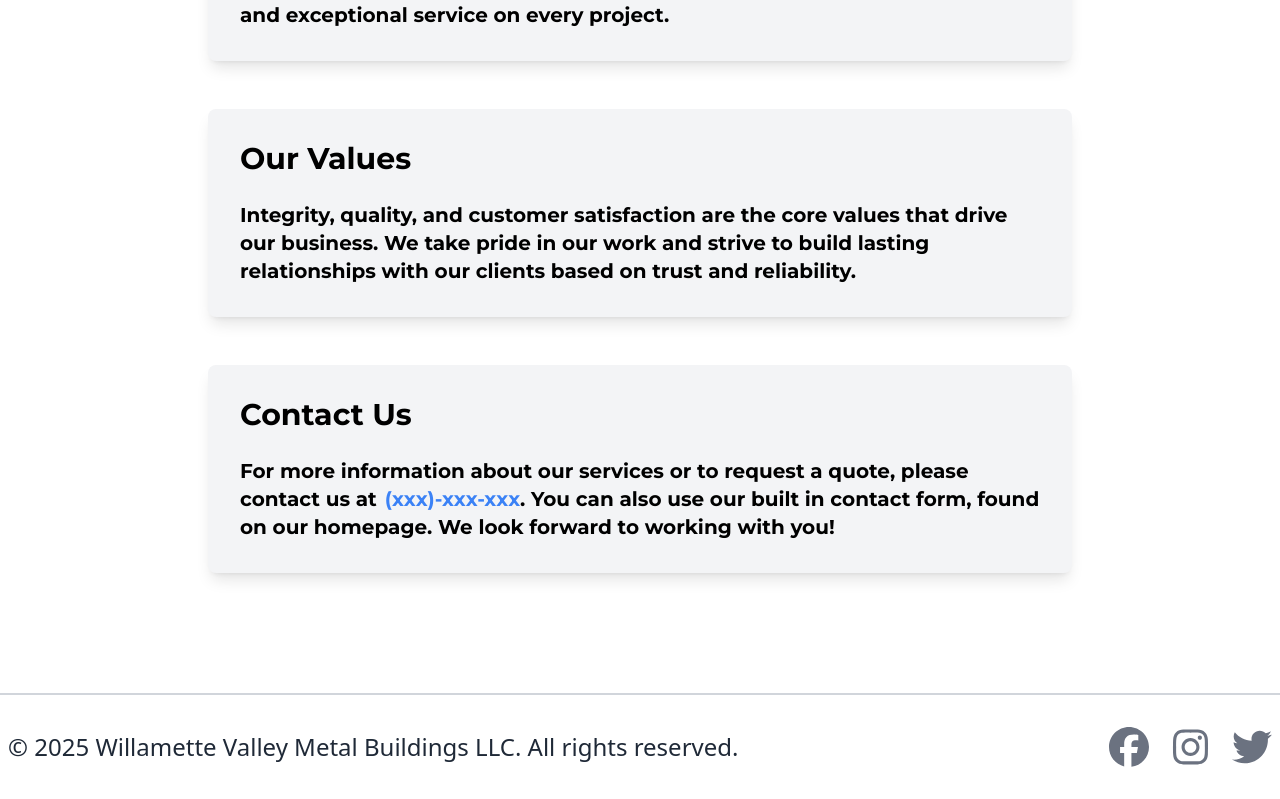
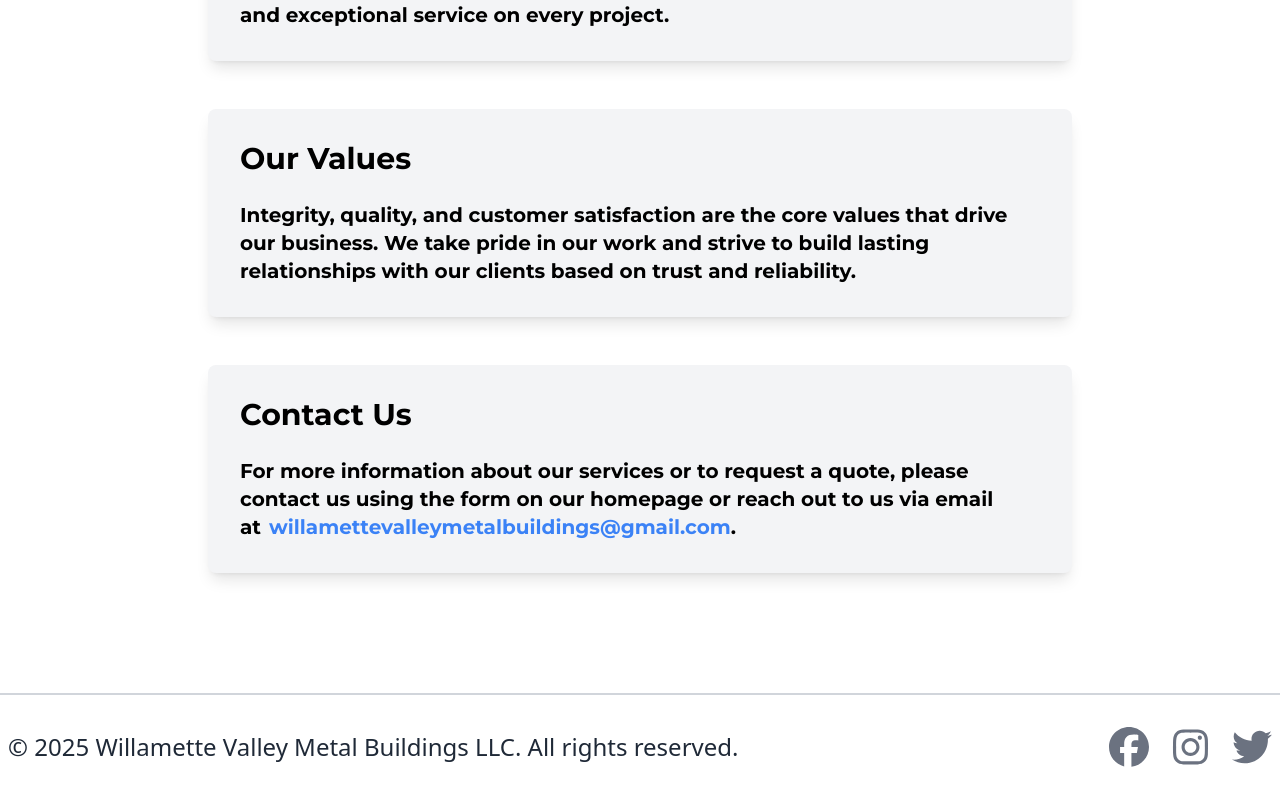
Before and after one commit to JayySaucee/constructionSite, a React (Create React App) app in the folder construction-website-jl/: page /about in a window 1280 px wide. Shown: the part 655-1454 px from the top of the page. Built offline with nearby package versions, Linux system fonts and the light colour scheme.

Commit message:
Made changes according to client's request.

```diff
--- a/construction-website-jl/package.json
+++ b/construction-website-jl/package.json
@@ -16,7 +16,7 @@
     "react-image-lightbox": "^5.1.4",
     "react-responsive-carousel": "^3.2.23",
     "react-router-dom": "^7.1.3",
-    "react-scripts": "5.0.1",
+    "react-scripts": "^5.0.1",
     "styled-components": "^6.1.14"
   },
   "scripts": {
--- a/construction-website-jl/src/components/quoteForm.js
+++ b/construction-website-jl/src/components/quoteForm.js
@@ -23,7 +23,7 @@ function QuoteForm() {
       <h1 className="text-center text-4xl py-2" style={{ fontFamily: 'Montserrat, sans-serif' }}>REQUEST A QUOTE</h1>
 
       {/* Set up form to make use of formsubmit.co */}
-      <form action="https://formsubmit.co/jorgealejandre.piki@gmail.com" method="POST">
+      <form action="https://formsubmit.co/willamettevalleymetalbuildings@gmail.com" method="POST">
       <input type="hidden" name="_subject" value="New Quote Request!" />
         <input type="hidden" name="_captcha" value="true" />
         <input type="hidden" name="_template" value="table"/>
--- a/construction-website-jl/src/pages/About.js
+++ b/construction-website-jl/src/pages/About.js
@@ -46,13 +46,15 @@ function About() {
         <div className="mb-12 p-8 bg-gray-100 rounded-lg shadow-lg" data-aos="fade-up">
           <h2 className="text-3xl font-bold mb-6" style={{ fontFamily: 'Montserrat, sans-serif' }}>Contact Us</h2>
           <p className="text-xl" style={{ fontFamily: 'Montserrat, sans-serif' }}>
-            For more information about our services or to request a quote, please contact us at
-            <a href="tel:(xxx)-xxx-xxx" className="ml-2 text-blue-500 hover: font-semibold hover:text-blue-700">(xxx)-xxx-xxx</a>.
-            You can also use our built in contact form, found on our homepage. We look forward to working with you!
+            For more information about our services or to request a quote, please contact us using the form on our homepage
+            or reach out to us via email at
+              <a href="mailto:willamettevalleymetalbuildings@gmail.com"
+                className="ml-2 text-blue-500 hover:font-semibold hover:text-blue-700">willamettevalleymetalbuildings@gmail.com
+              </a>.
           </p>
+        </div>
       </div>
     </div>
-  </div>
   );
 }
 
--- a/construction-website-jl/src/pages/Home.js
+++ b/construction-website-jl/src/pages/Home.js
@@ -84,12 +84,16 @@ function Home() {
           <div className="py-4 px-2 md:px-8">
             <h2 className="text-4xl font-bold mb-4 p-2">Contact Information</h2>
             <ul className="space-y-2 text-lg py-2 m-2">
-  <li>
+
+  {/* Maybe leave out personal phone numbers to avoid spammers
+
+   <li>
     <a href="tel:xxxxxxxxxx" className="hover:semibold text-lg md:text-2xl py-2 m-2 hover:text-blue-600 flex items-center">
       <FontAwesomeIcon icon={faPhone} className="mr-2" />
       Phone: (xxx)-xxx-xxx
     </a>
-  </li>
+  </li> */}
+
   <li>
     <a href="mailto:willamettevalleymetalbuildings@gmail.com" className="flex items-center text-base md:text-2xl py-2 m-2 hover:semibold hover:text-blue-600">
       <FontAwesomeIcon icon={faEnvelope} className="mr-2" />
```
Also changed, not shown: construction-website-jl/public/photos/backgroundImage.jpg, 1 other file (tests, documents, lock files or other folders).
